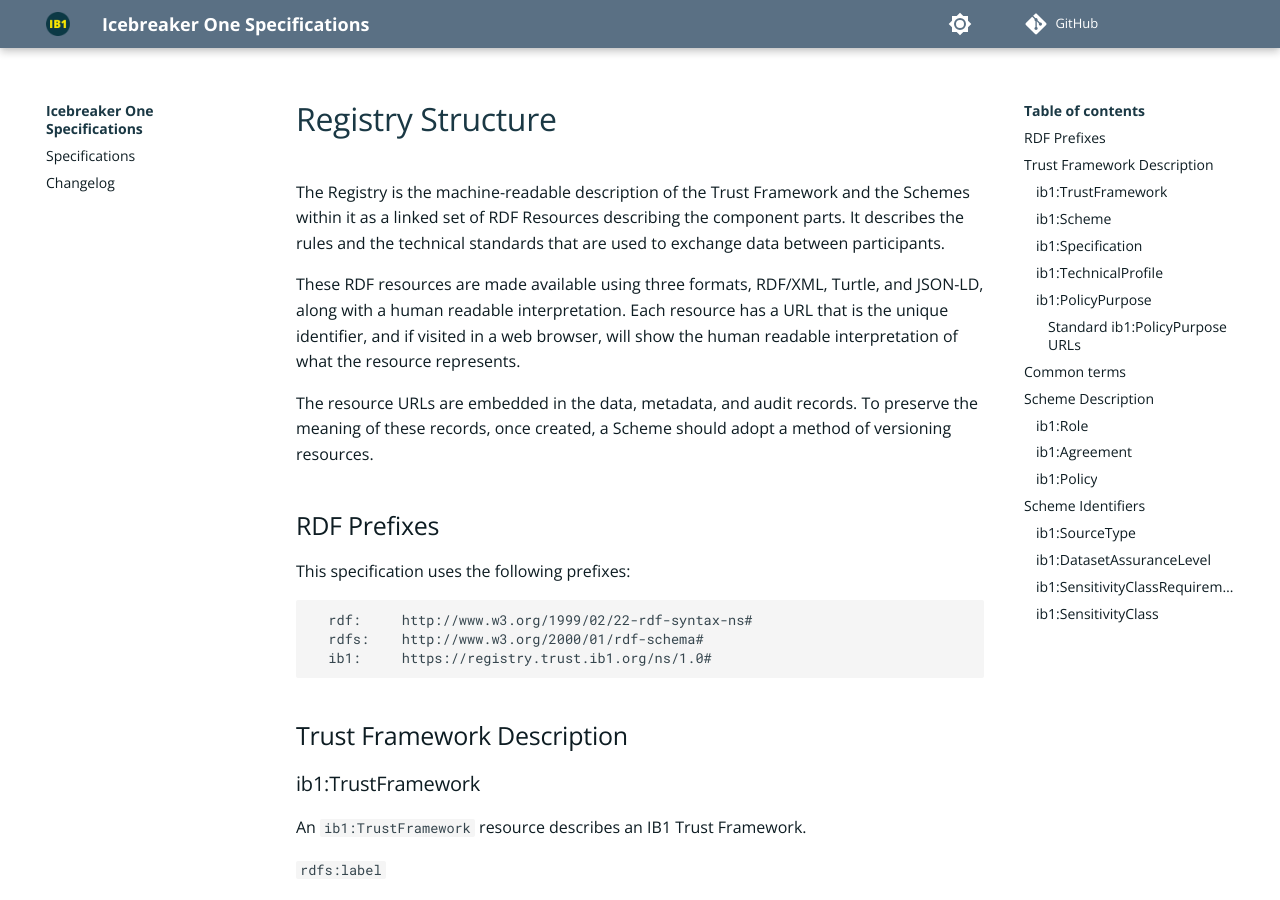
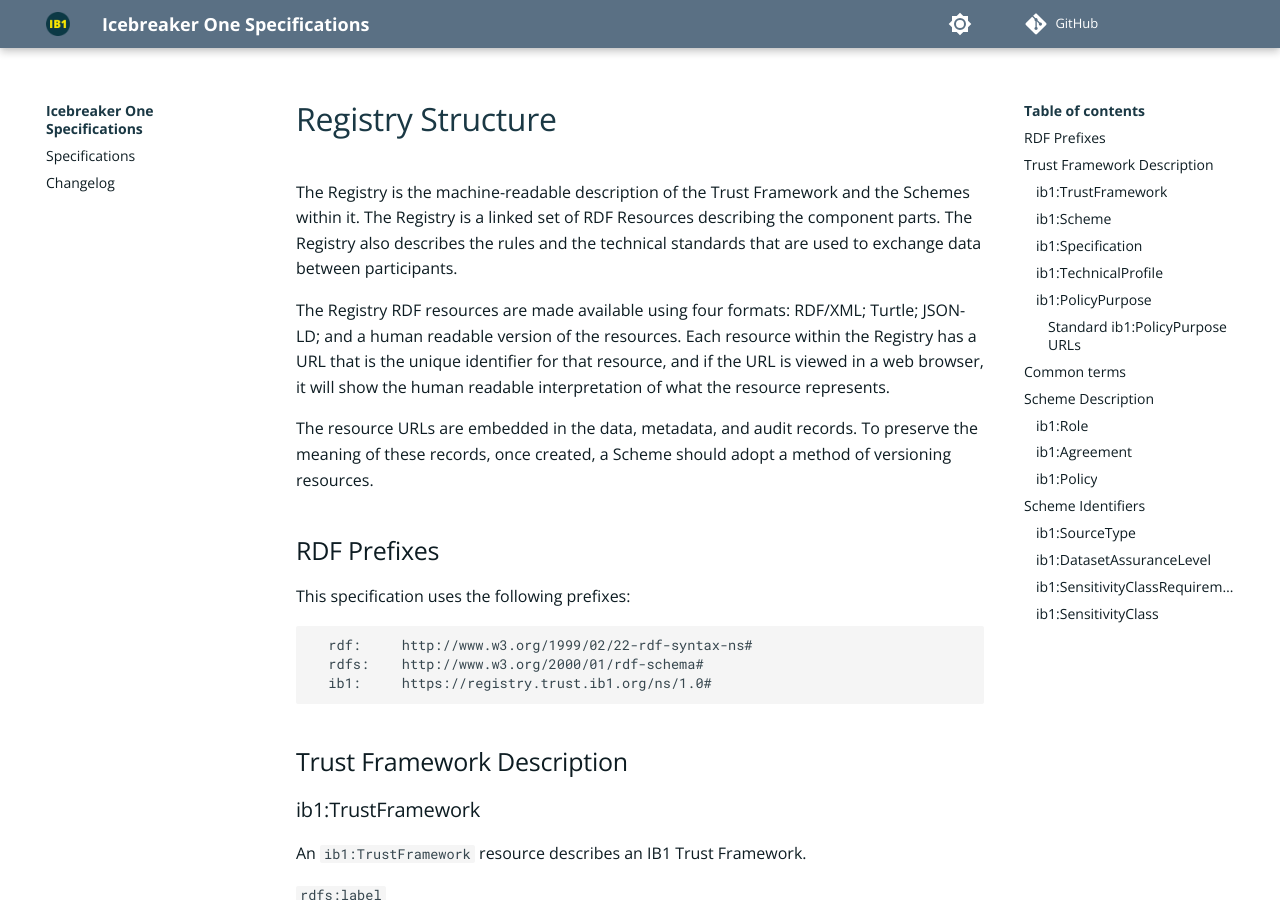
Before and after one commit to icebreakerone/ib1-technical-specifications, an MkDocs documentation site: the page built from docs/registry/1.0.md, in a window 1280 px wide and 900 px high. Built offline with MkDocs 1.6.1 and Material for MkDocs 9.7.7, drawn with Linux system fonts in a browser that asks for light colours; comment, search, counter and statistics services are not loaded; some of the changed text lies outside the part shown.

Commit message:
Suggested changes to registry/1.0.md

```diff
--- a/docs/registry/1.0.md
+++ b/docs/registry/1.0.md
@@ -1,8 +1,8 @@
 # Registry Structure
 
-The Registry is the machine-readable description of the Trust Framework and the Schemes within it as a linked set of RDF Resources describing the component parts. It describes the rules and the technical standards that are used to exchange data between participants.
+The Registry is the machine-readable description of the Trust Framework and the Schemes within it. The Registry is a linked set of RDF Resources describing the component parts. The Registry also describes the rules and the technical standards that are used to exchange data between participants.
 
-These RDF resources are made available using three formats, RDF/XML, Turtle, and JSON-LD, along with a human readable interpretation. Each resource has a URL that is the unique identifier, and if visited in a web browser, will show the human readable interpretation of what the resource represents.
+The Registry RDF resources are made available using four formats: RDF/XML; Turtle; JSON-LD; and a human readable version of the resources. Each resource within the Registry has a URL that is the unique identifier for that resource, and if the URL is viewed in a web browser, it will show the human readable interpretation of what the resource represents.
 
 The resource URLs are embedded in the data, metadata, and audit records. To preserve the meaning of these records, once created, a Scheme should adopt a method of versioning resources.
 
@@ -137,7 +137,7 @@
 
 ### ib1:Role
 
-An `ib1:Role` identifies a member's Role within the Scheme.
+An `ib1:Role` identifies a Role within the Scheme that can be assigned to Scheme members.
 
 As the URL is used to identify this Role in long lived data structures, any versioning scheme must not change the URL.
 
```
Also changed, not shown: other parts of docs/registry/1.0.md (+1 -1 lines).
